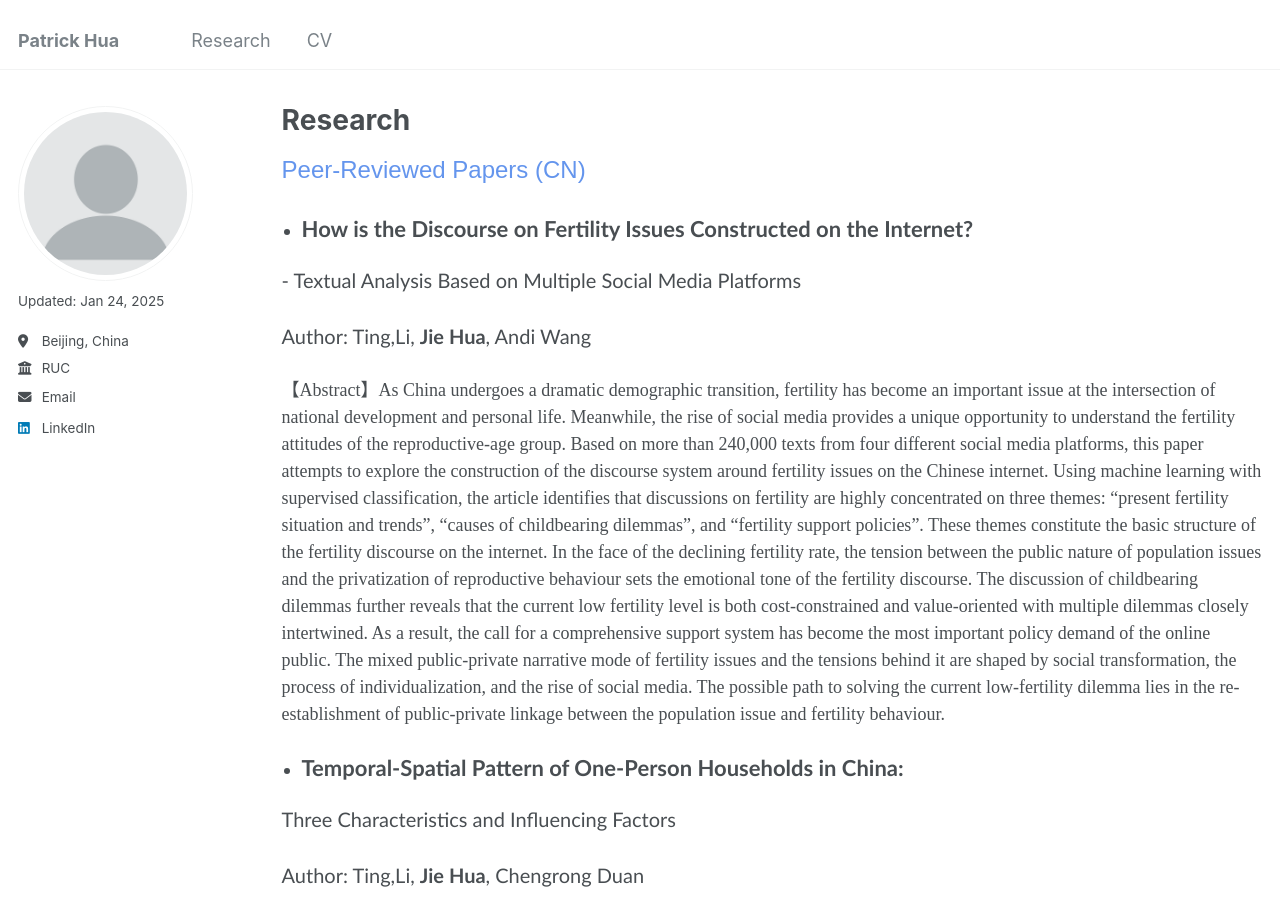
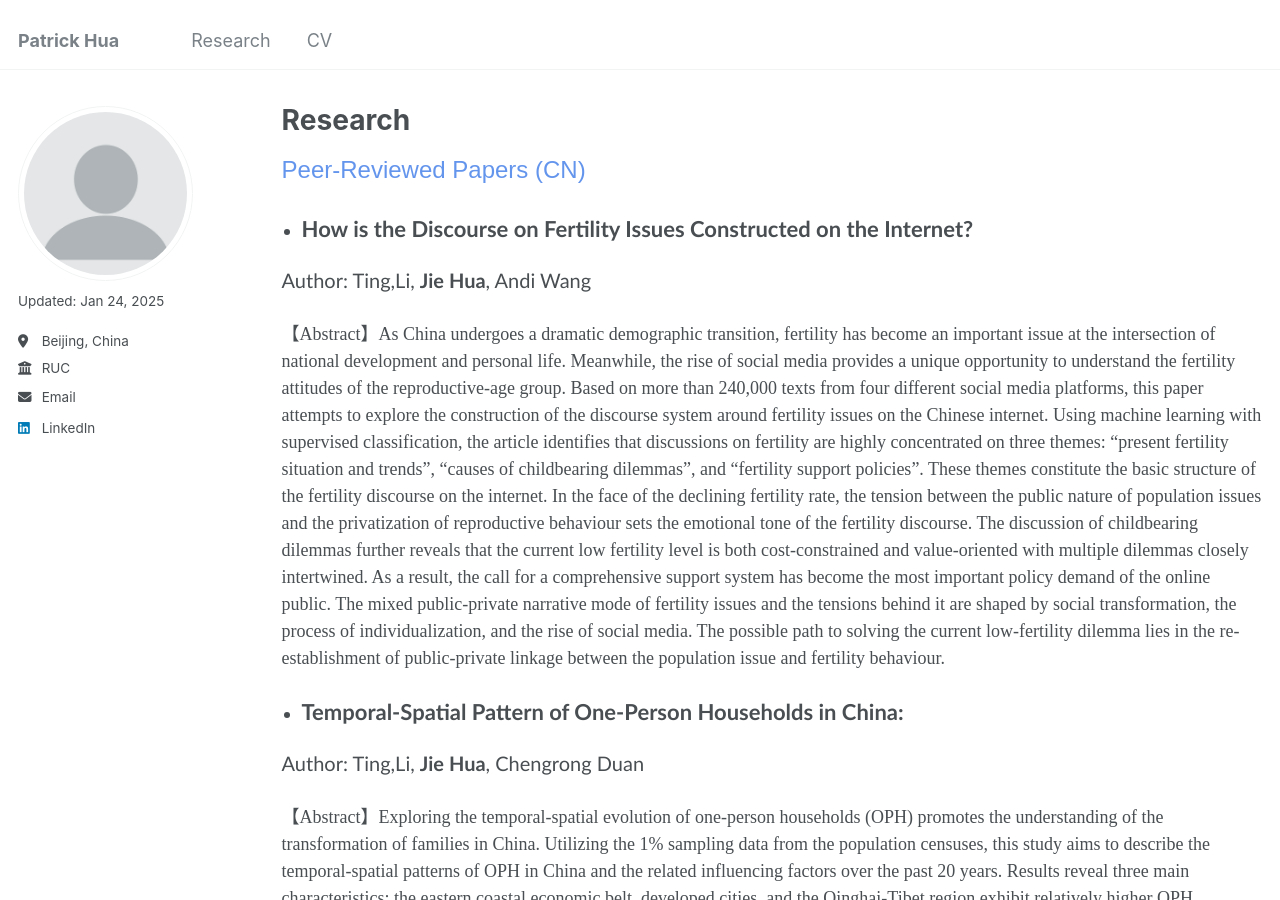
Before and after one commit to jiehua-css/jiehua-css.github.io, a Jekyll site: the page built from _pages/research.md, in a window 1280 px wide and 900 px high. Built offline with Jekyll 4.4.1, drawn with Linux system fonts in a browser that asks for light colours.

Commit message:
Update research.md

```diff
--- a/_pages/research.md
+++ b/_pages/research.md
@@ -12,7 +12,6 @@ author_profile: true
 <ul style="list-style-type: disc; padding-left: 20px;">
   <li><span style="font-family: Calibri; font-size: 22px; font-weight: bold;">How is the Discourse on Fertility Issues Constructed on the Internet?</span></li>
 </ul>
-<p style="font-family: Calibri; font-size: 20px;">- Textual Analysis Based on Multiple Social Media Platforms</p>
 <p style="font-family: Calibri; font-size: 20px;">Author: Ting,Li, <b>Jie Hua</b>, Andi Wang</p>
 
 <p style="font-family: 'Times New Roman'; font-size: 18px;">
@@ -22,7 +21,6 @@ author_profile: true
 <ul style="list-style-type: disc; padding-left: 20px;">
   <li><span style="font-family: Calibri; font-size: 22px; font-weight: bold;">Temporal-Spatial Pattern of One-Person Households in China: </span></li>
 </ul>
-<p style="font-family: Calibri; font-size: 20px;">Three Characteristics and Influencing Factors</p>
 <p style="font-family: Calibri; font-size: 20px;">Author: Ting,Li, <b>Jie Hua</b>, Chengrong Duan</p>
 
 <p style="font-family: 'Times New Roman'; font-size: 18px;">
```
